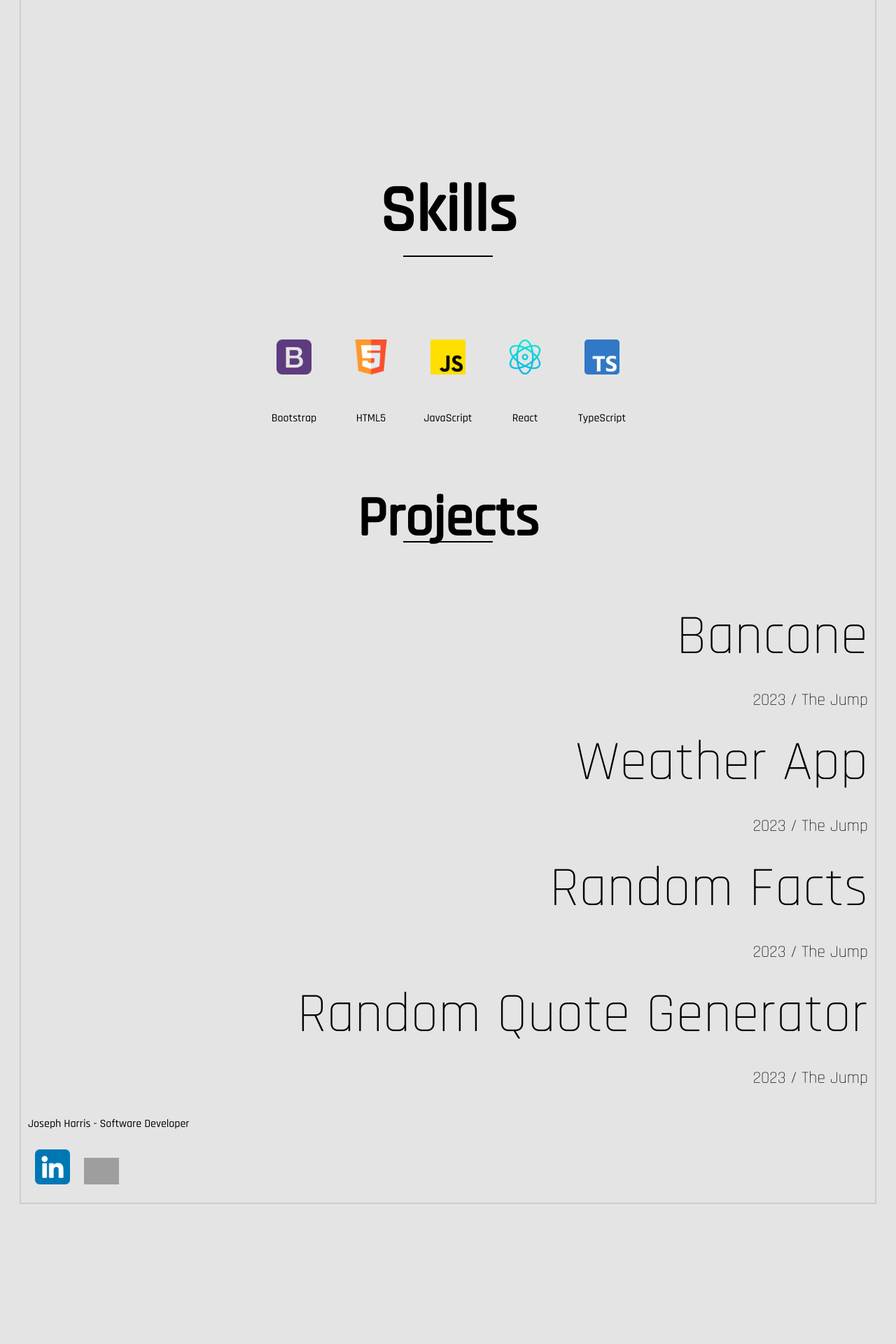
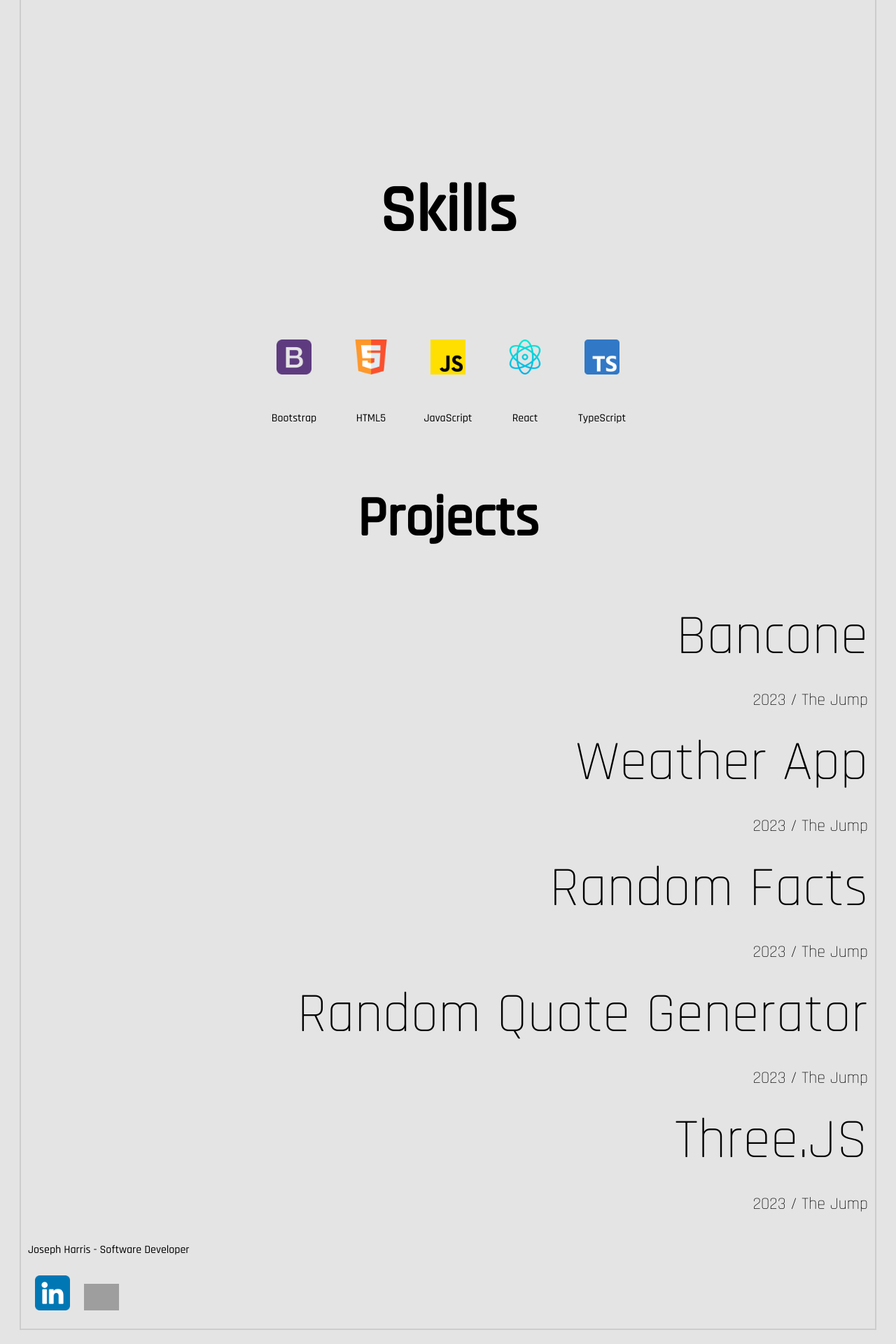
Before and after one commit to JosephHarris96/portfolio, a React (Vite) app in the folder portfolio/: page / in a window 1280 px wide. Shown: the part 713-2633 px from the top of the page at 70% size. Before the commit the page ends 2453 px from the top, so only its background shows below. Built offline with nearby package versions, Linux system fonts and the light colour scheme; grey boxes are pictures that could not be loaded.

Commit message:
commits completed

```diff
--- a/portfolio/src/components/Projects.jsx
+++ b/portfolio/src/components/Projects.jsx
@@ -28,6 +28,12 @@ function Projects() {
           <div className="quoteGenerator">
             <p>2023 / The Jump</p>
           </div>
+          <div>
+            <a className="projectItem" href="https://github.com/JosephHarris96/Three.js" target="_blank" rel="noopener noreferrer">Three.JS</a>
+          </div>
+          <div className="threeJs">
+            <p>2023 / The Jump</p>
+          </div>
         </div>
       </div>
     </div>
--- a/portfolio/src/index.css
+++ b/portfolio/src/index.css
@@ -21,11 +21,6 @@ html {
 
 .title h2 {
   font-size: 1em;
-}
-
-.boldOnHover:hover {
-  font-weight: bolder;
-  text-decoration: 3px rgb(167, 238, 255) line-through;
 }
 
 .homepageNavbar li:hover {
@@ -55,16 +50,14 @@ html {
   font-size: 5em;
 }
 
-.projectHeading h1::after {
-  content: "";
-  display: block;
-  width: 10%;
-  height: 2px;
-  background-color: #000;
-  position: absolute;
-  bottom: -86%;
-  left: 45%;
+.projectHeading h1:hover::before {
+  content: " { "
 }
+
+.projectHeading h1:hover::after {
+  content: " } "
+}
+
 
 .projects {
   display: flex;
@@ -76,9 +69,22 @@ html {
   flex-direction: column;
 }
 
+.projectItem::before {
+  content: ""
+}
+
 .projectItem:hover {
   text-decoration: 5px rgb(167, 238, 255) line-through;
 }
+
+.projectItem:hover::before {
+  content: "{"
+}
+
+.projectItem:hover::after {
+  content: "}"
+}
+
 
 .projectList a {
   display: flex;
@@ -88,7 +94,8 @@ html {
 .banconeProject,
 .weatherAppProject,
 .randomFactsProject p,
-.quoteGenerator  {
+.quoteGenerator p,
+.threeJs p  {
   display: flex;
   justify-content: flex-end;
 }
@@ -96,7 +103,8 @@ html {
 .banconeProject p,
 .weatherAppProject p,
 .randomFactsProject p,
-.quoteGenerator {
+.quoteGenerator,
+.threeJs p  {
   font-size: 1.5em;
   font-weight: lighter;
 }
@@ -253,13 +261,19 @@ html {
   font-size: 5em;
 }
 
-.skillsHeading::after {
-  content: "";
-  display: block;
-  width: 10%;
-  height: 2px;
-  background-color: #000;
-  position: absolute;
-  bottom: -35%;
-  left: 45%;
+.skillsHeading h1:hover::before {
+  content: "{"
 }
+
+.skillsHeading h1:hover::after {
+  content: "}"
+}
+
+
+.homepageNavbar li:hover::before {
+  content: "{"
+}
+
+.homepageNavbar li:hover::after {
+  content: "}"
+}
```
